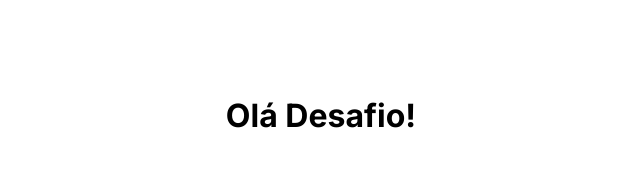
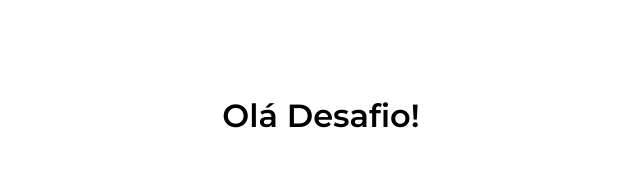
Before and after one commit to Hzimr/DesafioFrontEnd11-23, a Next.js app: page / in a window 1280 px wide. Shown: the top 186 px of the page, without its empty margins (319-959 px from the left). Built offline with nearby package versions, Linux system fonts and the light colour scheme.

Commit message:
style: created the font type

```diff
--- a/src/app/layout.tsx
+++ b/src/app/layout.tsx
@@ -1,8 +1,10 @@
 import type { Metadata } from 'next'
-import { Inter } from 'next/font/google'
+import { Montserrat } from 'next/font/google'
 import './globals.css'
 
-const inter = Inter({ subsets: ['latin'] })
+const montserrat = Montserrat({
+  weight: ['300', '400', '500', '600'],
+  subsets: ['latin'] })
 
 export const metadata: Metadata = {
   title: 'Create Next App',
@@ -16,7 +18,7 @@
 }) {
   return (
     <html lang="en">
-      <body className={inter.className}>{children}</body>
+      <body className={montserrat.className}>{children}</body>
     </html>
   )
 }
```
